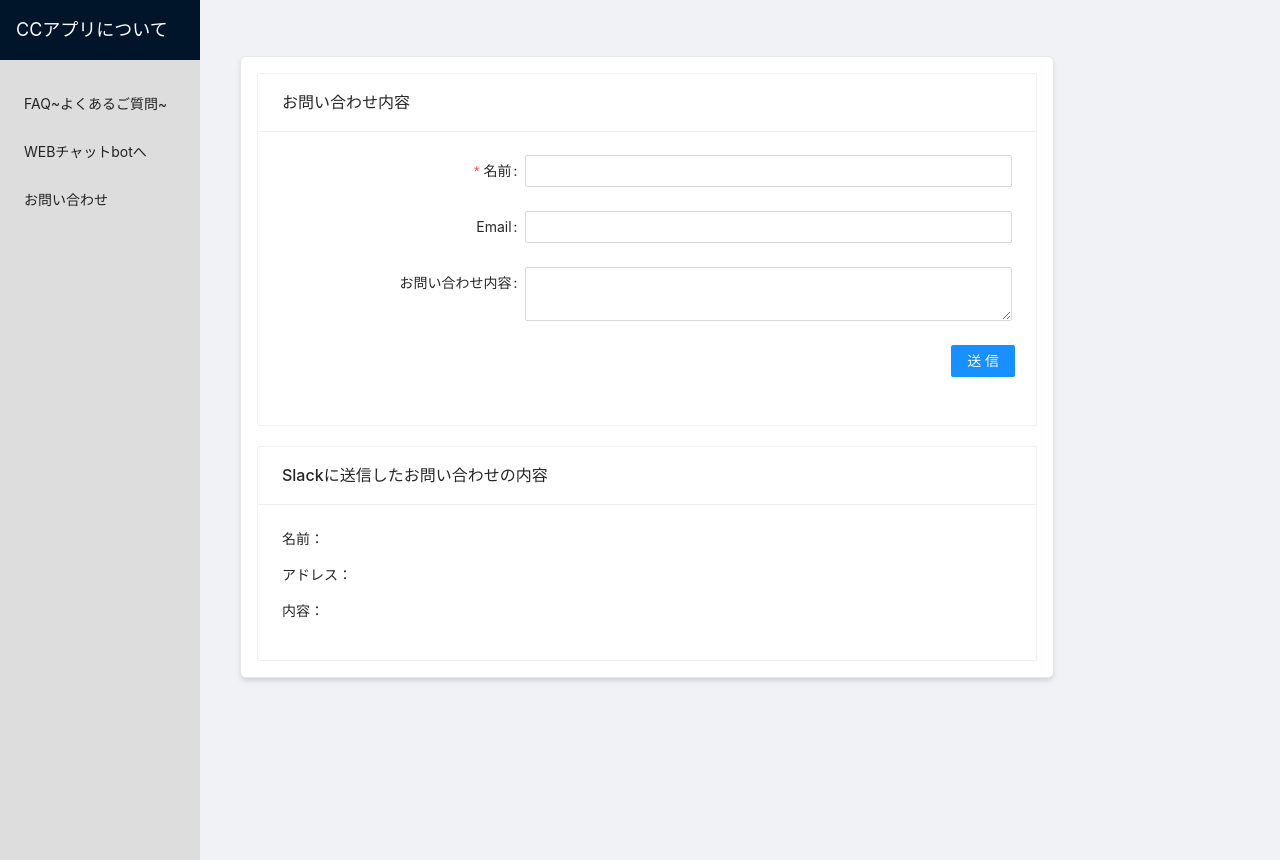
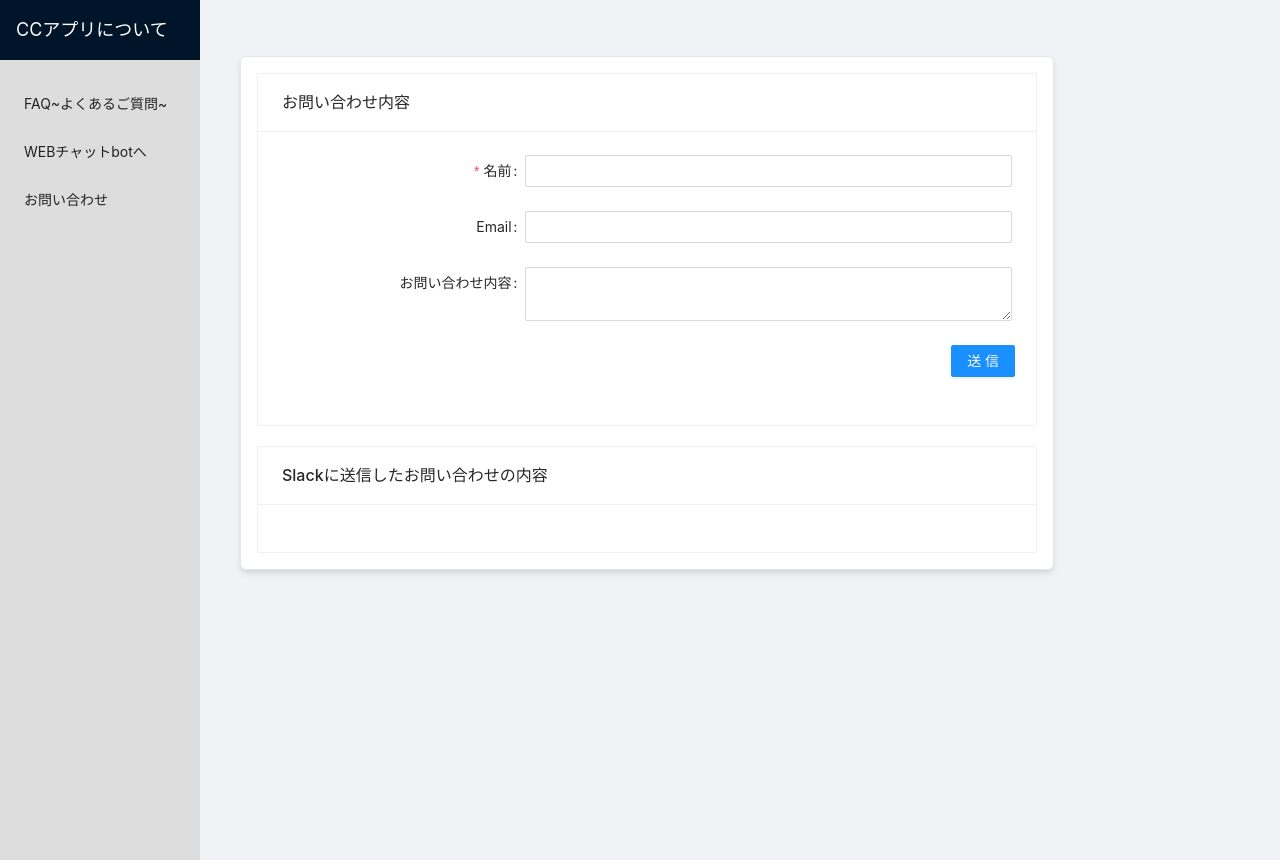
Before and after one commit to kosuke-17/contact-web, a Next.js app: page /contactForm in a window 1280 px wide. Built offline with nearby package versions, Linux system fonts and the light colour scheme.

Commit message:
投稿内容の表示

```diff
--- a/src/components/ContactForm/ContactContent.jsx
+++ b/src/components/ContactForm/ContactContent.jsx
@@ -1,25 +1,27 @@
 import React from 'react'
 import { Card } from 'antd';
 
-const contactContent = ({inputContents, id, name, email, introduction}) => {
-  // 代入すれば切ると思ったができなかった
-  const contents = inputContents
-  console.log(inputContents)
-  // オブジェクトを表示させたい(まだできてない)
+const contactContent = ({inputContents}) => {
   return (
     <Card
       style={{ width: '780px', marginTop: 20 }}
       title="Slackに送信したお問い合わせの内容"
     >
-      <p>
-        名前：{contents.name}
-      </p>
-      <p>
-        アドレス：{contents.email}
-      </p>
-      <p>
-        内容：{contents.introduction}
-      </p>
+      {inputContents.map((inputContent) => {
+        return (
+          <ul>
+            <li>
+              名前：{inputContent.name}
+            </li>
+            <li>
+              アドレス：{inputContent.email}
+            </li>
+            <li>
+              内容：{inputContent.introduction}
+            </li>
+          </ul>
+        )
+      })}
     </Card>
   )
 }
```
